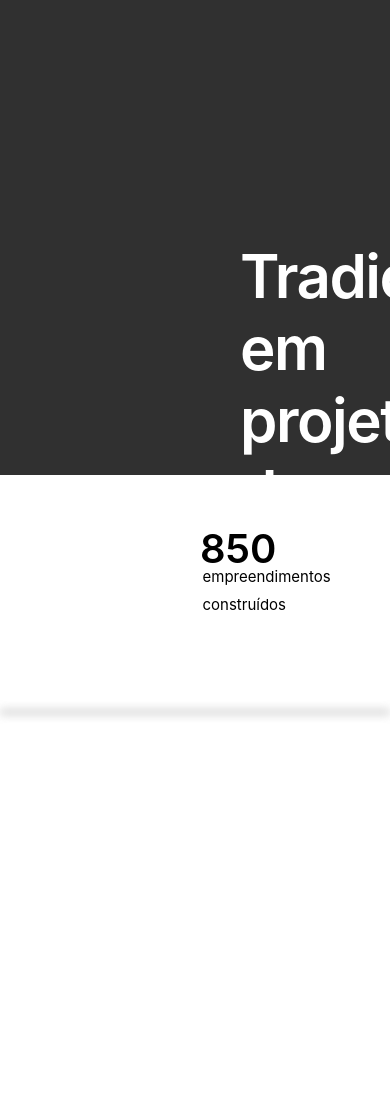
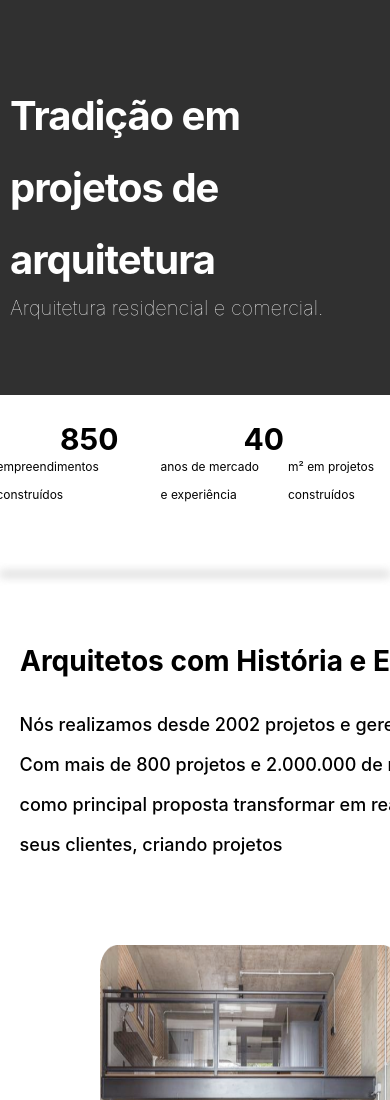
Before and after one commit to renatogomesN2708/Projeto-Arquitetura, a plain HTML site: page index.html in a window 390 px wide. Shown: the top 1100 px of the page. Drawn offline with Linux system fonts and the light colour scheme.

Commit message:
Responsividade aplicada

```diff
--- a/index.html
+++ b/index.html
@@ -12,13 +12,13 @@
             <h1 class="title">Tradição em projetos de arquitetura</h1>
             <p class="til">Arquitetura residencial e comercial. </p>
         </header>
-        <nav>
-            <h1 class="number">850</h1>
-            <h1 class="number">40</h1>
-            <h1 class="number">2,000,000</h1>
+        <nav class="number">
+            <h1>850</h1>
+            <h1>40</h1>
+            <h1>2,000,000</h1>
         </nav>
         <div id="sub">
-            <p>empreendimentos construídos</p>
+            <p class="p11">empreendimentos construídos</p>
             <p class="p11">anos de mercado e experiência</p>
             <p class="p11"> m² em projetos construídos</p>
         </div>
--- a/style.css
+++ b/style.css
@@ -40,6 +40,8 @@ nav h1 {
 }
 #sub {
     display: flex;
+    justify-content: center;
+    margin-left: -10em;
 }
 #sub p{
     display: grid;
@@ -52,14 +54,15 @@ nav h1 {
     line-height: 28px;
 }
 .p11 {
-padding-left: 10em;
+    padding-left: 10em;
 }
 .number {
     display: flex;
+    justify-content: space-around;
     margin-top: 1.5em;
-    margin-left: 5em;
+    padding-left: 5.8em;
     font-family: Inter;
-    font-size: 40px;
+    font-size: 30px;
     font-weight: 600;
     line-height: 28px;
     letter-spacing: 0em;
@@ -141,3 +144,76 @@ form button {
 form button:hover {
     background-color: #e49534d3;
 }
+@media screen and (max-width: 868px) {
+
+    .title{
+        margin-top: -2em;
+        margin-left: -0.5em;
+        padding-left: 30px;
+        font-size: 40px;
+        font-weight: bold;
+    }
+    .til {
+        width: 100%;
+        font-size: 20px;
+        font-weight: lighter;
+        margin-left: -0em;
+        padding-left: 10px;
+    }
+    .number {
+        display: grid;
+        grid-auto-flow: column;
+        font-size: 20px;
+        margin-left: -0em;
+        padding-left: 3em;
+        gap: 50px;
+    }
+    #sub {
+        display: grid;
+        grid-auto-flow: column;
+        gap: 30px;
+        padding-left: 10em;
+
+    }
+    #sub .p11 {
+        font-size: 12px;
+        margin-left: -10.3em;
+    }
+    article h1 {
+        margin-top: -13em;
+        display: grid;
+        grid-auto-flow: row;
+        margin-left: -5em;
+        font-size: 28px;
+        font-weight: bold;
+    }
+    article p {
+        display: grid;
+        grid-auto-flow: row;
+        margin-left: -7.8em;
+        margin-top: -20em;
+        font-size: 18px;
+    }
+    article figure img{
+        display: flex;
+        flex-direction: row;
+        margin-left: -31em;
+        margin-top: 12em;
+        width: 300px;
+        height: 500px;
+
+    }
+    form {
+        width: 100%;
+
+    }
+    form input {
+        width: 100%;
+    }
+    form button {
+        margin-left: 2em;
+
+    }
+
+
+}
```
